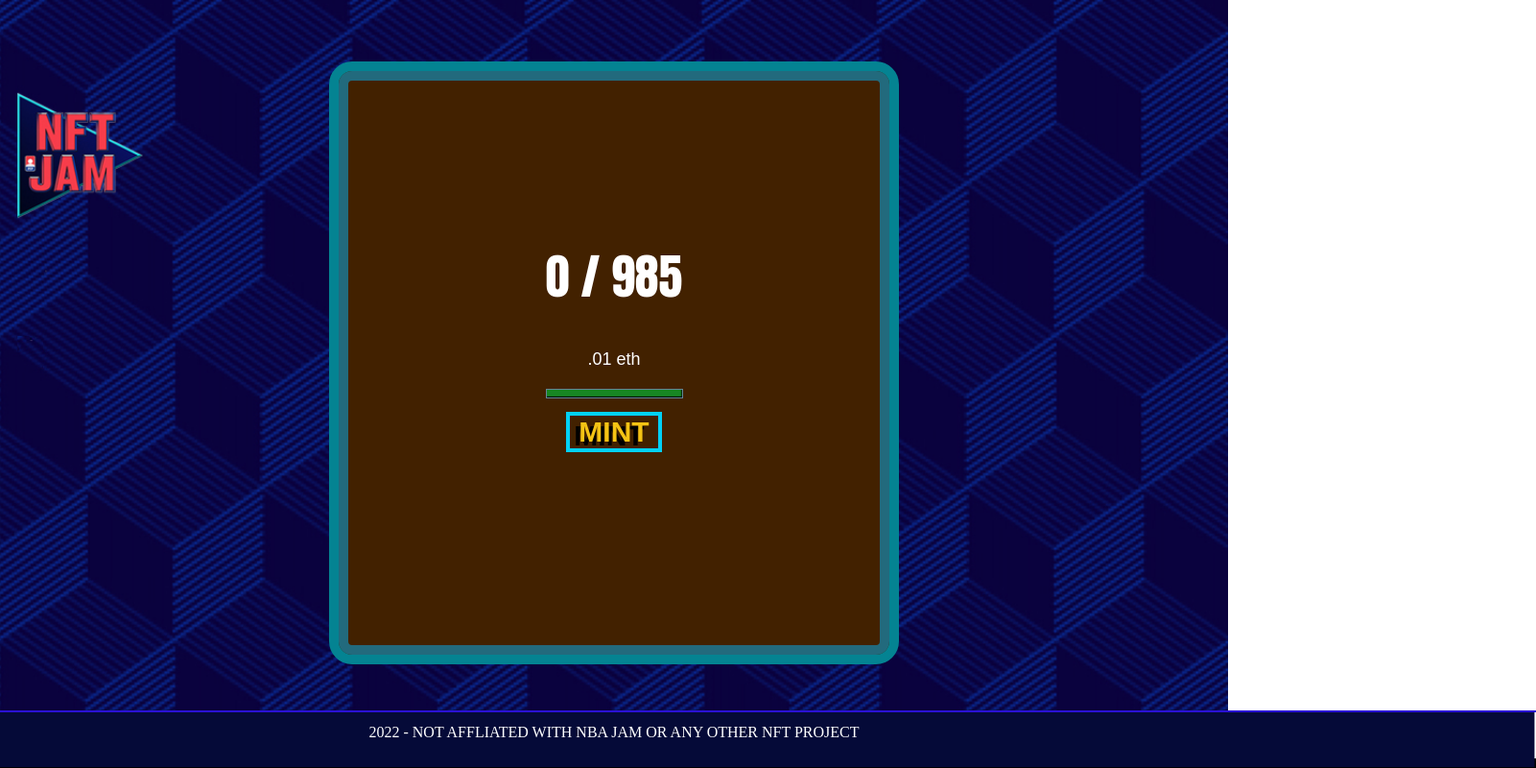
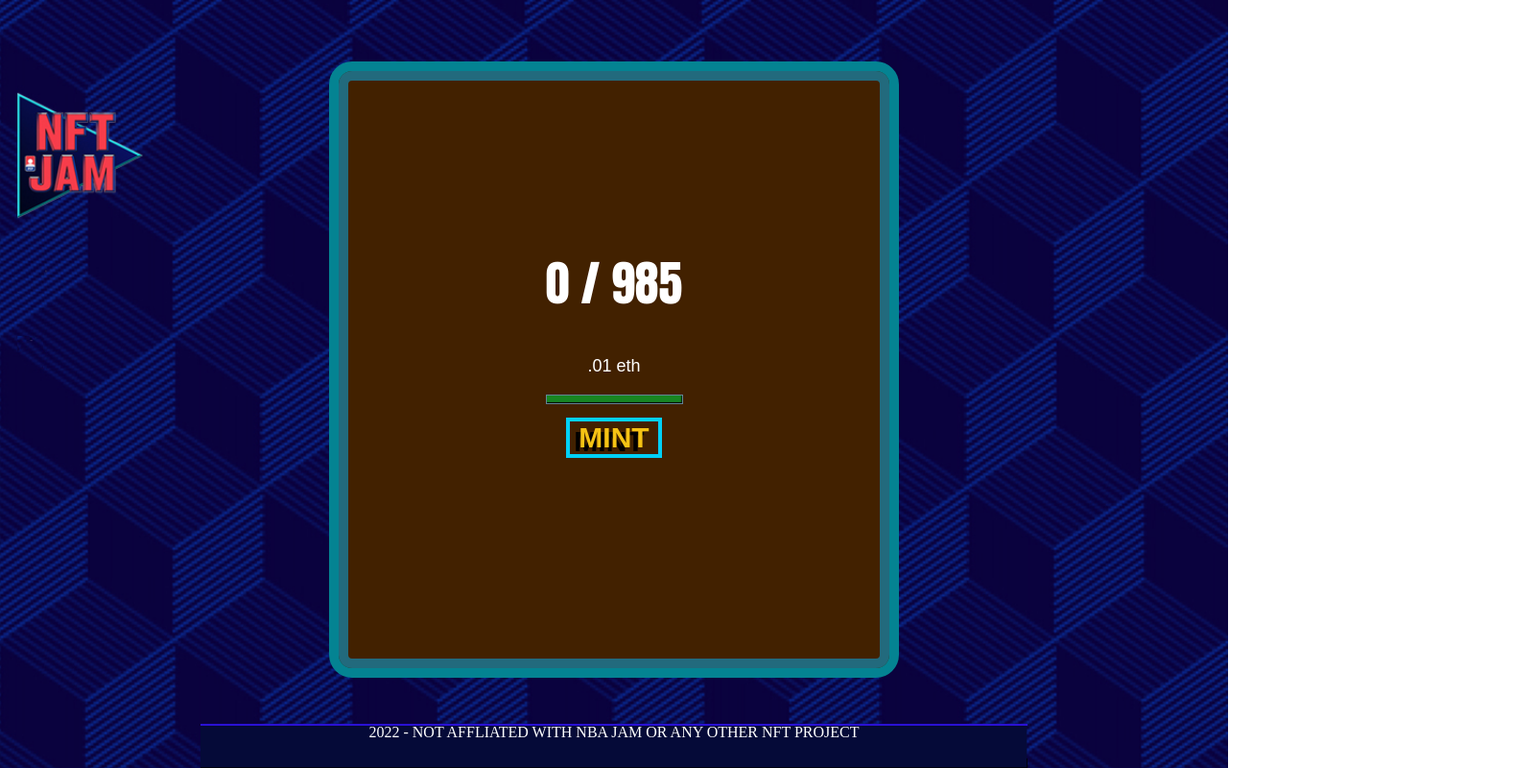
Before and after one commit to vishal123test/DEMOTest, a React (Create React App) app: page / in a window 1280 px wide. Shown: the whole page at 96% size, 1601 px wide, since content can reach past the window. Built offline with nearby package versions, Linux system fonts and the light colour scheme.

Commit message:
Update App.js

```diff
--- a/src/App.js
+++ b/src/App.js
@@ -103,8 +103,7 @@ export const StyledBar = styled.img`
   }
   transition: width 0.5s;
   transition: height 0.5s;
-  width: 1922px;
-  height: 60px;
+  width: 100%;
   margin-top: 0px;
   border-top: 2px solid #2a11d4;
   box-shadow: rgb(0 0 0) 3px -10px inset;
```
